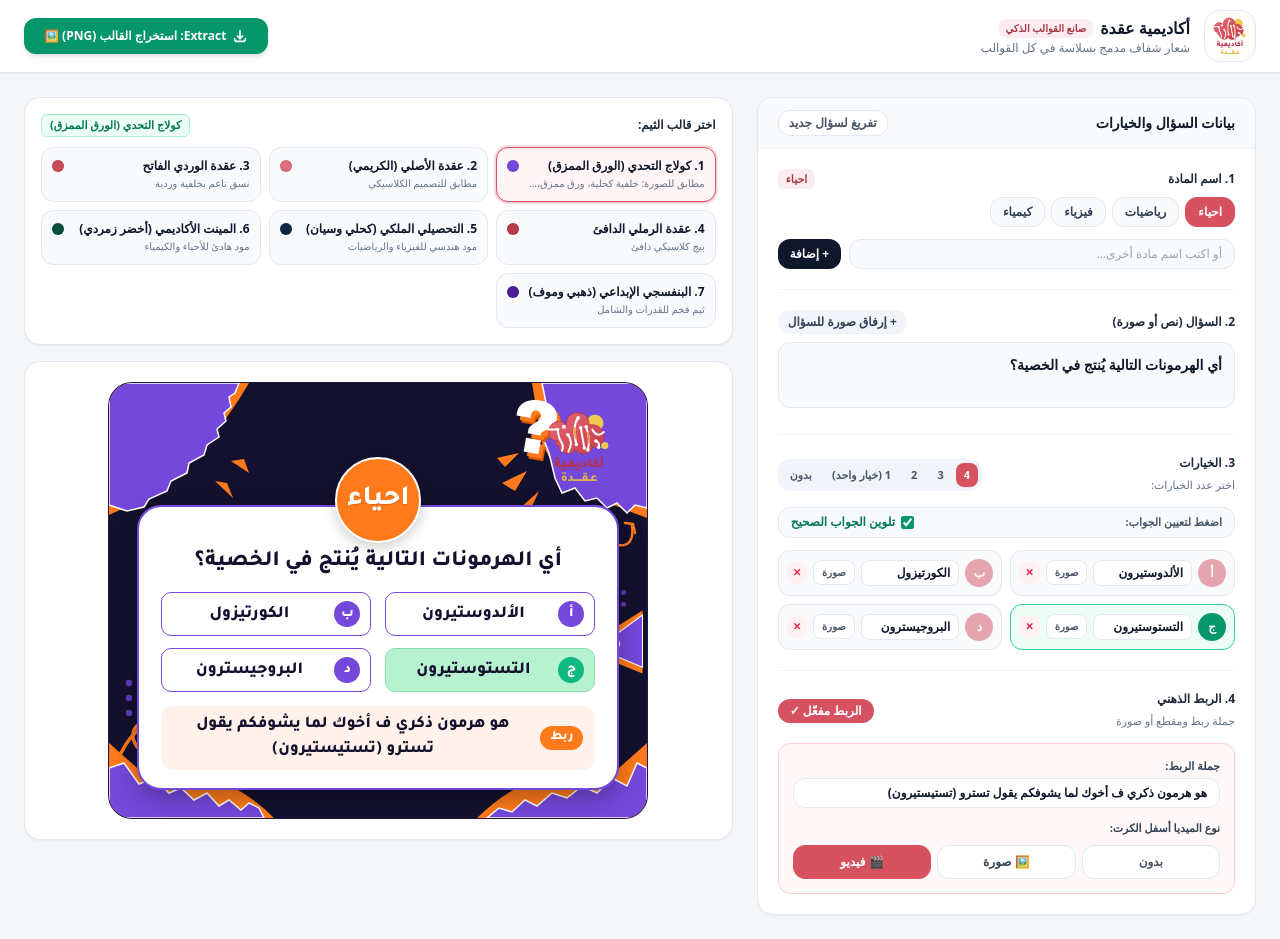
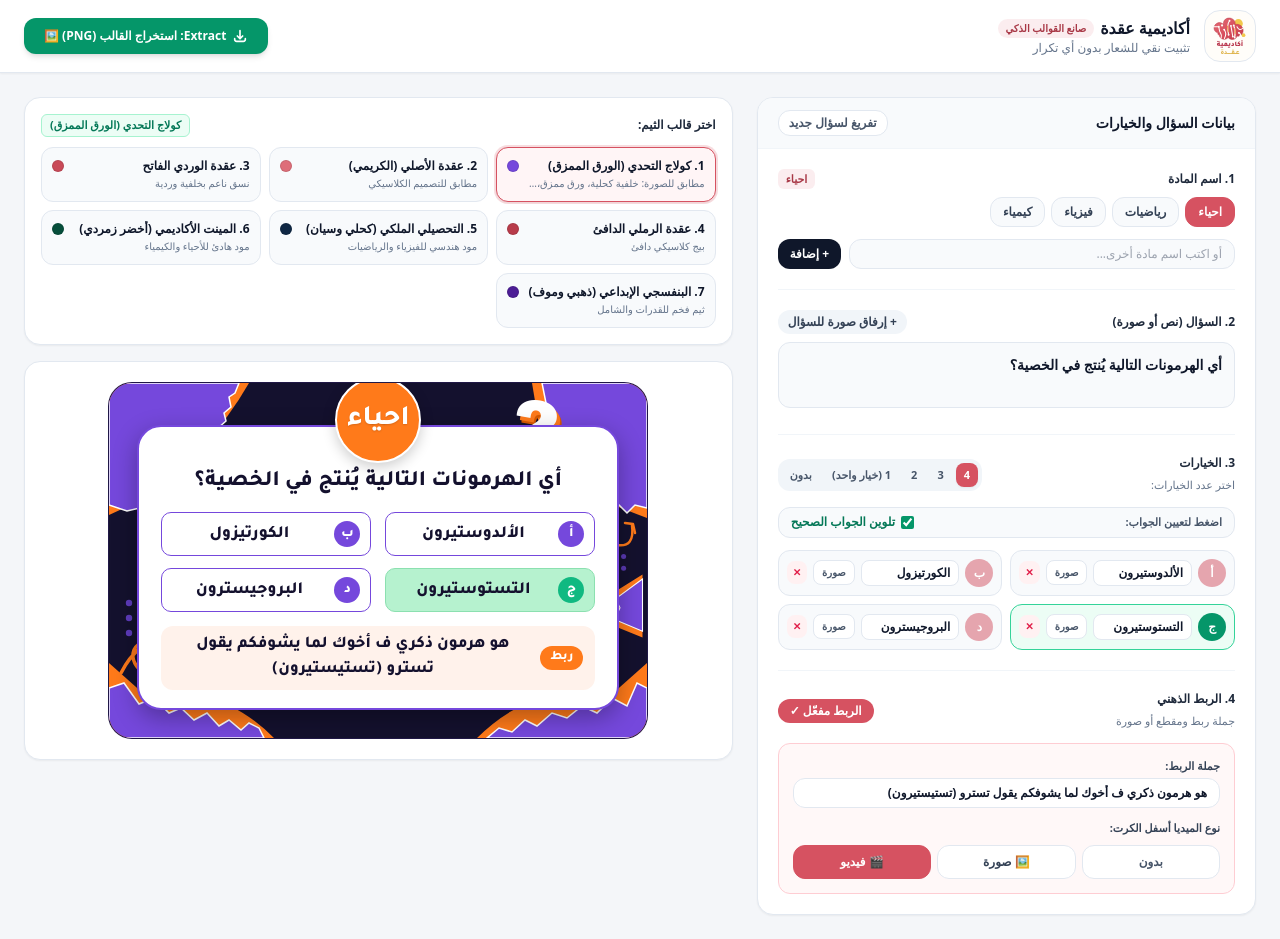
Before and after one commit to MohamedB206/ContentGenerator, a React (Vite) app: page / in a window 1280 px wide. Built offline with nearby package versions, Linux system fonts and the light colour scheme.

Commit message:
fix: remove background question mark when custom logo is present

```diff
--- a/src/App.jsx
+++ b/src/App.jsx
@@ -1,7 +1,7 @@
 import React, { useState, useRef, useEffect } from 'react';
 import { toPng } from 'html-to-image';
 
-// الشعار المطابق للصورة بـ SVG نظيف ومستقر بدون أي خلفية
+// الشعار المطابق للصورة بـ SVG نظيف ومستقر
 const UqdahLogo = ({ size = 80 }) => (
   <svg viewBox="0 0 180 175" width={size} height={size} style={{ overflow: 'visible' }}>
     <defs>
@@ -178,7 +178,7 @@ export default function App() {
     setMnemonicMediaType('none');
   };
 
-  // ثيمات القوالب
+  // القوالب السبعة
   const themes = {
     torn_paper: {
       id: 'torn_paper',
@@ -321,7 +321,7 @@ export default function App() {
   const hasMnemonicMedia = enableMnemonic && mnemonicMediaType !== 'none' && mnemonicMediaUrl;
   const isVideoMnemonic = enableMnemonic && mnemonicMediaType === 'video' && mnemonicMediaUrl;
 
-  // دالة التقاط الصور ورسمها على Canvas بدقة متناهية وبدون قص
+  // التقاط الصور ورسمها على Canvas بدقة متناهية
   const renderCardToCanvasWithImages = async (cardEl) => {
     const basePngUrl = await toPng(cardEl, {
       pixelRatio: 2,
@@ -403,7 +403,7 @@ export default function App() {
     }
   };
 
-  // استخراج الفيديو مدمجاً مع مزامنة الصوت والصورة
+  // استخراج الفيديو مدمجاً
   const handleExtractFullVideo = async () => {
     const video = videoPlayerRef.current;
     const cardEl = templateCardRef.current;
@@ -625,7 +625,7 @@ export default function App() {
               className="rounded-2xl p-1 bg-[#FFFDF9] border border-slate-200 hover:border-[#D65261] transition-all cursor-pointer flex items-center justify-center shrink-0"
             >
               {customLogo ? (
-                <img src={customLogo} alt="شعار عقدة" className="w-10 h-10 sm:w-12 sm:h-12 object-contain" />
+                <img src={customLogo} alt="شعار" className="w-10 h-10 sm:w-12 sm:h-12 object-contain" />
               ) : (
                 <UqdahLogo size={42} />
               )}
@@ -644,7 +644,7 @@ export default function App() {
                   صانع القوالب الذكي
                 </span>
               </div>
-              <p className="text-[10px] sm:text-xs text-slate-500 truncate">شعار شفاف مدمج بسلاسة في كل القوالب</p>
+              <p className="text-[10px] sm:text-xs text-slate-500 truncate">تثبيت نقي للشعار بدون أي تكرار</p>
             </div>
           </div>
 
@@ -1164,7 +1164,7 @@ export default function App() {
                         <polygon points="90,122 105,142 98,126" fill="#FF7A1A" />
                       </svg>
 
-                      {/* زاوية أعلى اليمين مع علامة الاستفهام 3D */}
+                      {/* زاوية أعلى اليمين: رقعة الورق الممزق + إخفاء علامة الاستفهام إذا كان هناك شعار مخصص مرفوع */}
                       <svg viewBox="0 0 160 170" style={{ position: 'absolute', top: 0, right: 0, width: '160px', height: '170px', pointerEvents: 'none', zIndex: 1 }}>
                         <polygon points="32,70 10,75 18,84" fill="#FF7A1A" />
                         <polygon points="40,88 15,100 28,108" fill="#FF7A1A" />
@@ -1173,11 +1173,14 @@ export default function App() {
                         <path d="M 45,0 L 160,0 L 160,135 Q 120,120 75,100 L 55,60 Z" fill="#FF7A1A" />
                         <path d="M 55,0 L 160,0 L 160,125 L 148,122 L 140,130 L 130,120 L 120,125 L 110,115 L 98,118 L 88,105 L 75,110 L 68,95 L 62,70 L 52,45 L 60,25 Z" fill="#7548DC" stroke="#FFFFFF" strokeWidth="1.5" />
 
-                        <g transform="translate(68, 8) rotate(10 35 60)">
-                          <text x="6" y="78" fontFamily="'Arial Black', Impact, sans-serif" fontSize="76" fontWeight="900" fill="#D95A00">?</text>
-                          <text x="4" y="76" fontFamily="'Arial Black', Impact, sans-serif" fontSize="76" fontWeight="900" fill="#FF7A1A">?</text>
-                          <text x="0" y="72" fontFamily="'Arial Black', Impact, sans-serif" fontSize="76" fontWeight="900" fill="#FFFFFF">?</text>
-                        </g>
+                        {/* مجسم علامة الاستفهام 3D يظهر فقط إذا لم يقم المستخدم برفع شعار مخصص لمنع التكرار */}
+                        {!customLogo && (
+                          <g transform="translate(68, 8) rotate(10 35 60)">
+                            <text x="6" y="78" fontFamily="'Arial Black', Impact, sans-serif" fontSize="76" fontWeight="900" fill="#D95A00">?</text>
+                            <text x="4" y="76" fontFamily="'Arial Black', Impact, sans-serif" fontSize="76" fontWeight="900" fill="#FF7A1A">?</text>
+                            <text x="0" y="72" fontFamily="'Arial Black', Impact, sans-serif" fontSize="76" fontWeight="900" fill="#FFFFFF">?</text>
+                          </g>
+                        )}
 
                         <path d="M 125,135 Q 115,155 130,162 Q 148,165 145,142" fill="none" stroke="#FF7A1A" strokeWidth="2.5" strokeLinecap="round" />
                         <polyline points="138,140 146,141 148,150" fill="none" stroke="#FF7A1A" strokeWidth="2.5" strokeLinecap="round" strokeLinejoin="round" />
@@ -1280,11 +1283,11 @@ export default function App() {
                     </>
                   )}
 
-                  {/* الشعار - خلفية سادة وشفافة تماماً في كل القوالب */}
+                  {/* الشعار - يظهر بنقاء كامل بدون أي تكرار أو علامات خلفه */}
                   <div
                     style={{
                       position: 'relative',
-                      zIndex: 2,
+                      zIndex: 3,
                       display: 'flex',
                       marginTop: '4px',
                       backgroundColor: 'transparent',
@@ -1293,9 +1296,20 @@ export default function App() {
                     }}
                   >
                     {customLogo ? (
-                      <img src={customLogo} alt="أكاديمية عقدة" style={{ width: '80px', height: '80px', objectFit: 'contain' }} />
+                      <img
+                        src={customLogo}
+                        alt="شعار"
+                        style={{
+                          maxHeight: '85px',
+                          maxWidth: '120px',
+                          width: 'auto',
+                          height: 'auto',
+                          objectFit: 'contain',
+                          display: 'block',
+                        }}
+                      />
                     ) : (
-                      <UqdahLogo size={80} />
+                      t.waveType === 'torn_paper' ? null : <UqdahLogo size={80} />
                     )}
                   </div>
 
```
